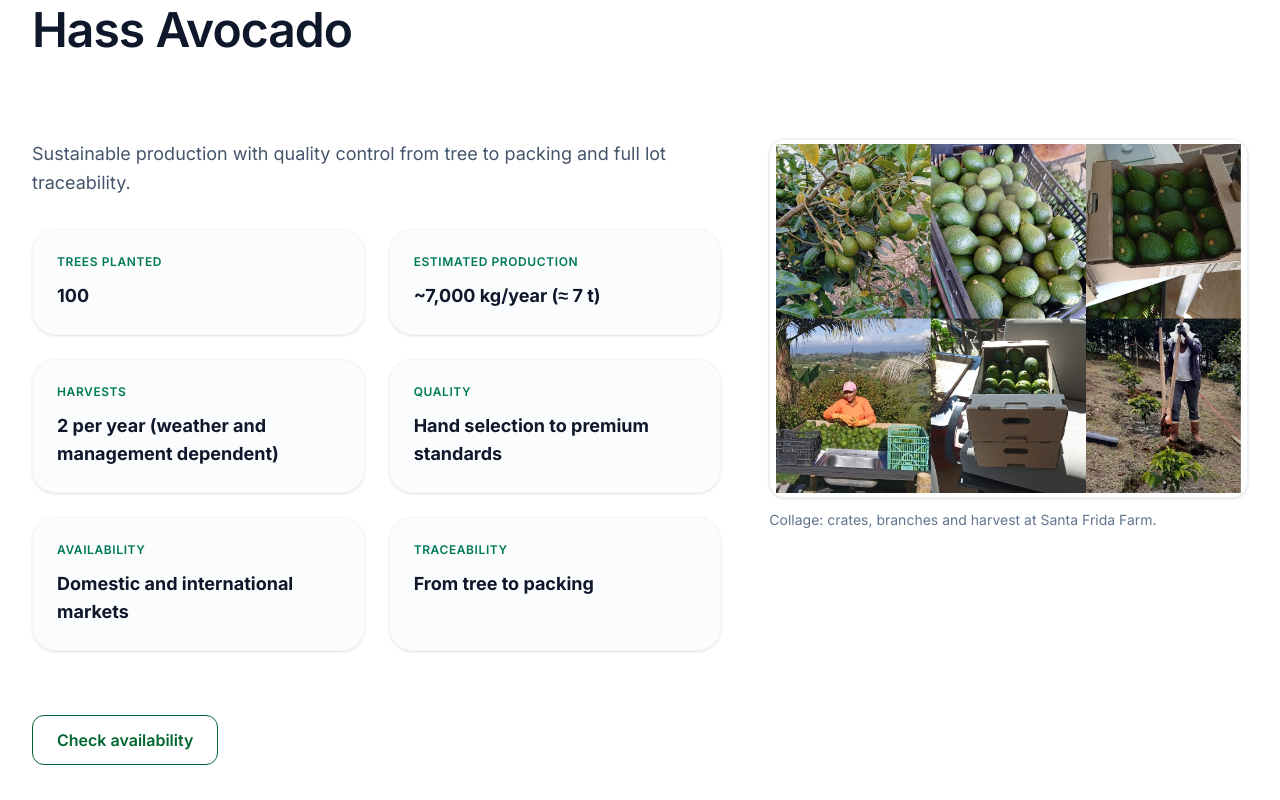
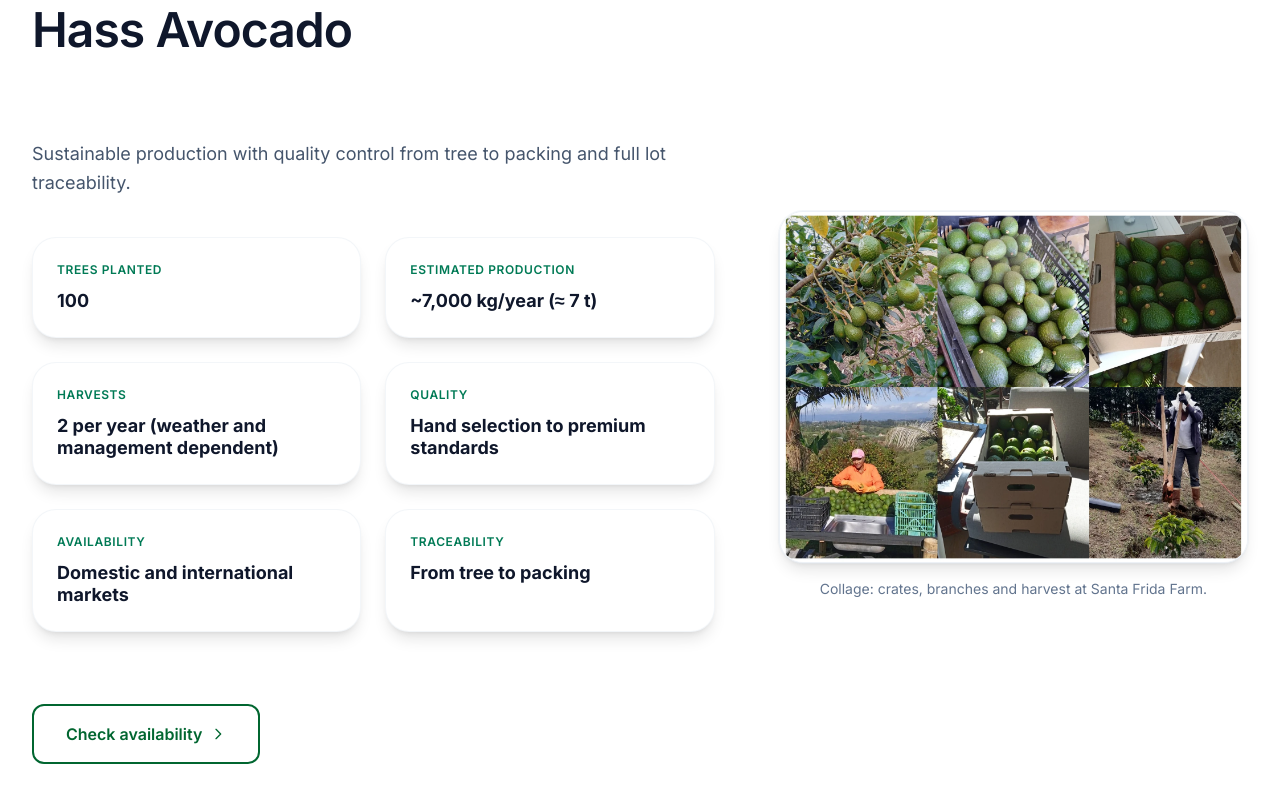
Before and after one commit to MatiasFormoso/santa-frida-farm, a Next.js app: page /en in a window 1280 px wide. Shown: the part 2640-3440 px from the top of the page. Built offline with nearby package versions, Linux system fonts and the light colour scheme; no server answers.

Commit message:
fix(ui): corregir alineación vertical del collage en sección Hass

```diff
--- a/src/components/sections/Hass.tsx
+++ b/src/components/sections/Hass.tsx
@@ -35,22 +35,31 @@ export default function Hass({ t, locale }: Props) {
 
   return (
     <Section id="hass" eyebrow={eyebrow} title={title}>
-      {/* Mobile layout: tarjetas -> fotos -> botón */}
-      <div className="space-y-8 md:space-y-0 md:grid md:gap-12 md:grid-cols-12 md:items-start">
+      {/* Mobile: título -> tarjetas -> foto -> botón */}
+      <div className="space-y-8 md:space-y-0 md:grid md:gap-16 md:grid-cols-12 md:items-center">
         {/* Contenido - izquierda en desktop */}
         <div className="md:col-span-7">
-          <p className="text-slate-600 text-lg leading-relaxed mb-8">
-            {locale === "en" ? introEN : introES}
-          </p>
+          {/* Introducción */}
+          <div className="mb-10">
+            <p className="text-slate-600 text-lg leading-relaxed">
+              {locale === "en" ? introEN : introES}
+            </p>
+          </div>
 
-          {/* Tarjetas - primero en mobile */}
-          <dl className="grid grid-cols-1 sm:grid-cols-2 gap-6 mb-8">
+          {/* Tarjetas de estadísticas */}
+          <dl className="grid grid-cols-1 sm:grid-cols-2 gap-6 mb-10">
             {stats.map(([label, value]) => (
-              <Card key={label} variant="subtle" className="p-6 group hover:shadow-md transition-all duration-200">
+              <Card
+                key={label}
+                variant="elevated"
+                className="p-6 group hover:shadow-lg hover:-translate-y-1 transition-all duration-300"
+              >
                 <dt className="text-xs font-semibold uppercase tracking-wider text-emerald-700 mb-3">
                   {label}
                 </dt>
-                <dd className="text-slate-900 font-bold text-lg">{value}</dd>
+                <dd className="text-slate-900 font-bold text-lg leading-tight">
+                  {value}
+                </dd>
               </Card>
             ))}
           </dl>
@@ -59,7 +68,7 @@ export default function Hass({ t, locale }: Props) {
         {/* Imagen - derecha en desktop */}
         <div className="md:col-span-5">
           <figure className="group">
-            <div className="overflow-hidden rounded-2xl border border-slate-200/60 ring-1 ring-slate-200/40 shadow-sm hover:shadow-md transition-all duration-300">
+            <div className="relative overflow-hidden rounded-3xl border border-slate-200/60 ring-1 ring-slate-200/40 shadow-lg hover:shadow-xl transition-all duration-500">
               <picture>
                 <source
                   type="image/webp"
@@ -79,13 +88,15 @@ export default function Hass({ t, locale }: Props) {
                       ? "Hass avocado harvest collage at the farm"
                       : "Collage de cosecha de aguacate Hass en la finca"
                   }
-                  className="aspect-[4/3] w-full object-cover transition-transform duration-500 group-hover:scale-[1.02]"
+                  className="aspect-[4/3] w-full object-cover transition-transform duration-700 group-hover:scale-[1.05]"
                   loading="lazy"
                   decoding="async"
                 />
               </picture>
+              {/* Overlay sutil en hover */}
+              <div className="absolute inset-0 bg-gradient-to-t from-black/10 to-transparent opacity-0 group-hover:opacity-100 transition-opacity duration-300" />
             </div>
-            <figcaption className="mt-3 text-sm text-slate-500">
+            <figcaption className="mt-4 text-sm text-slate-500 text-center">
               {locale === "en"
                 ? "Collage: crates, branches and harvest at Santa Frida Farm."
                 : "Collage: cajas, ramas y cosecha en Santa Frida Farm."}
@@ -98,9 +109,19 @@ export default function Hass({ t, locale }: Props) {
       <div className="flex justify-center md:justify-start mt-8">
         <a
           href="#contacto"
-          className="inline-flex items-center justify-center rounded-xl border px-6 py-3 text-green-800 border-green-800 hover:bg-green-50 transition-all duration-200 font-semibold hover:shadow-sm hover:scale-[1.02] active:scale-[0.98]"
+          className="inline-flex items-center justify-center rounded-xl border-2 px-8 py-4 text-green-800 border-green-800 hover:bg-green-50 hover:border-green-900 transition-all duration-200 font-semibold hover:shadow-lg hover:scale-[1.02] active:scale-[0.98] group"
         >
-          {locale === "en" ? "Check availability" : "Consultar disponibilidad"}
+          <span className="mr-2">
+            {locale === "en" ? "Check availability" : "Consultar disponibilidad"}
+          </span>
+          <svg
+            className="w-4 h-4 transition-transform duration-200 group-hover:translate-x-1"
+            fill="none"
+            stroke="currentColor"
+            viewBox="0 0 24 24"
+          >
+            <path strokeLinecap="round" strokeLinejoin="round" strokeWidth={2} d="M9 5l7 7-7 7" />
+          </svg>
         </a>
       </div>
     </Section>
--- a/src/components/sections/Hortalizas.tsx
+++ b/src/components/sections/Hortalizas.tsx
@@ -34,7 +34,7 @@ export default function Hortalizas({ t, locale }: Props) {
   const stats = locale === "en" ? statsEN : statsES;
 
   return (
-    <Section id="hortalizas" tone="alt" eyebrow={eyebrow} title={title}>
+    <Section id="hortalizas" eyebrow={eyebrow} title={title}>
       {/* Mobile: título -> tarjetas -> foto -> botón */}
       <div className="space-y-8 md:space-y-0 md:grid md:gap-16 md:grid-cols-12 md:items-center">
         {/* Contenido - izquierda en desktop */}
```
